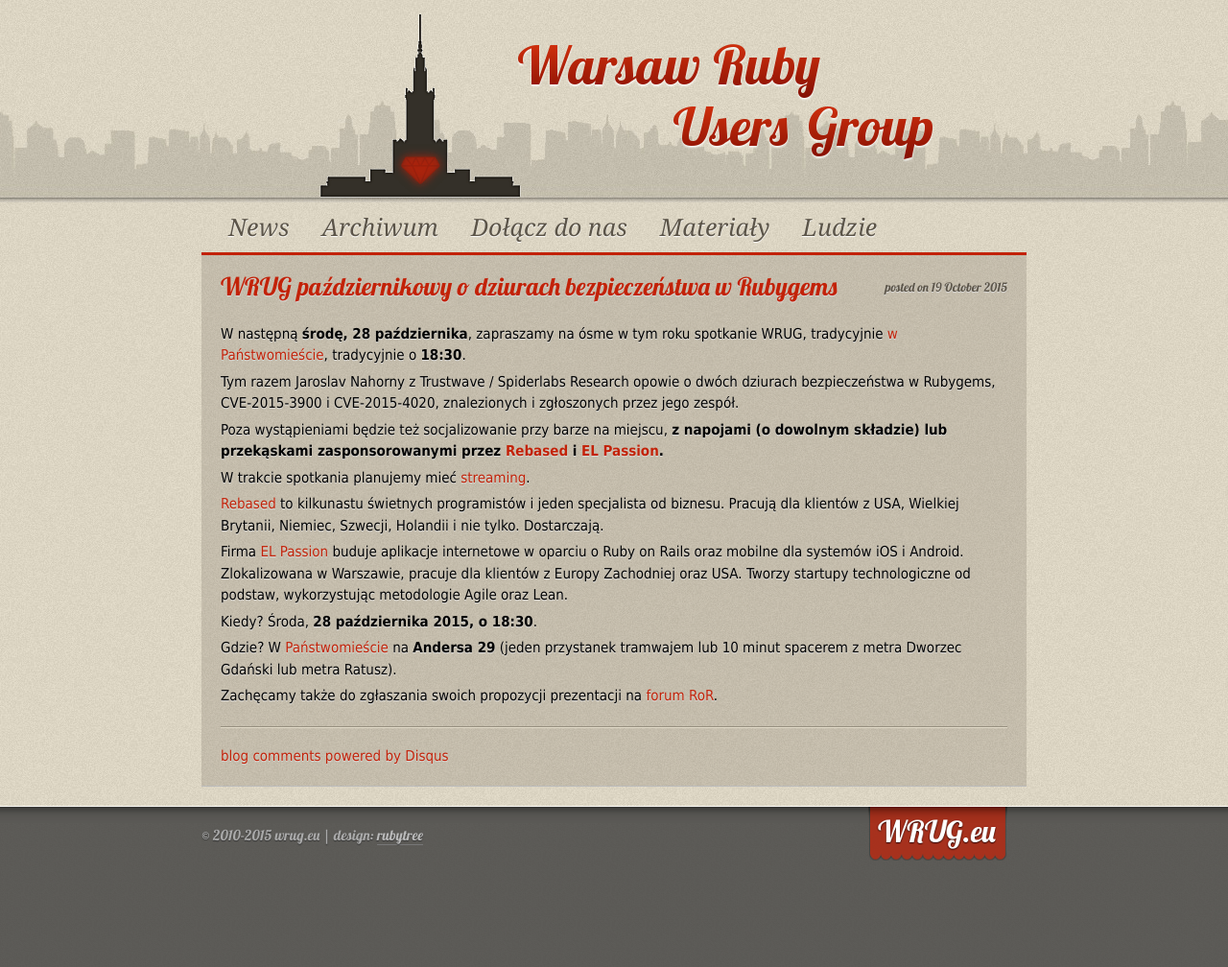
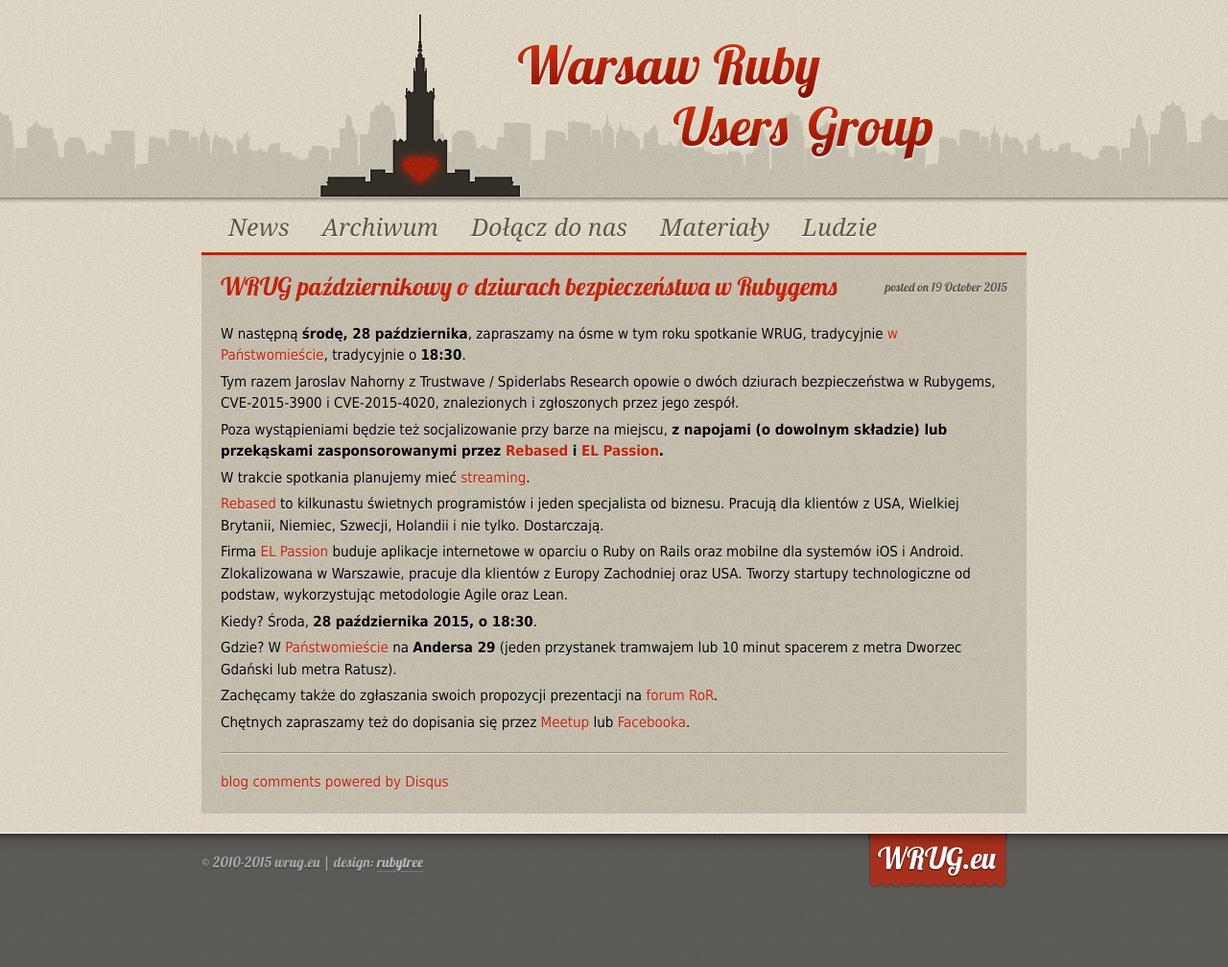
Before and after one commit to wrug/wrug.eu, a Jekyll site: the page built from _posts/2015-10-19-spotkanie-pazdziernikowe.md, in a window 1280 px wide. Shown: the whole page at 96% size. Built offline with Jekyll 4.4.1, drawn with Linux system fonts in a browser that asks for light colours; comment, search, counter and statistics services are not loaded; before the commit the page ends 980 px from its top, so only the background shows below that.

Commit message:
October 2015: Meetup and Facebook links

```diff
--- a/_posts/2015-10-19-spotkanie-pazdziernikowe.md
+++ b/_posts/2015-10-19-spotkanie-pazdziernikowe.md
@@ -36,3 +36,7 @@
 
 Zachęcamy także do zgłaszania swoich propozycji prezentacji na
 [forum RoR](http://forum.rubyonrails.pl/t/wrug-pazdziernikowy-28-10-2015/10776).
+
+Chętnych zapraszamy też do dopisania się przez
+[Meetup](http://www.meetup.com/Warsaw-Ruby-Users-Group-WRUG/events/226167517/)
+lub [Facebooka](https://www.facebook.com/events/1642101426071890/).
```
